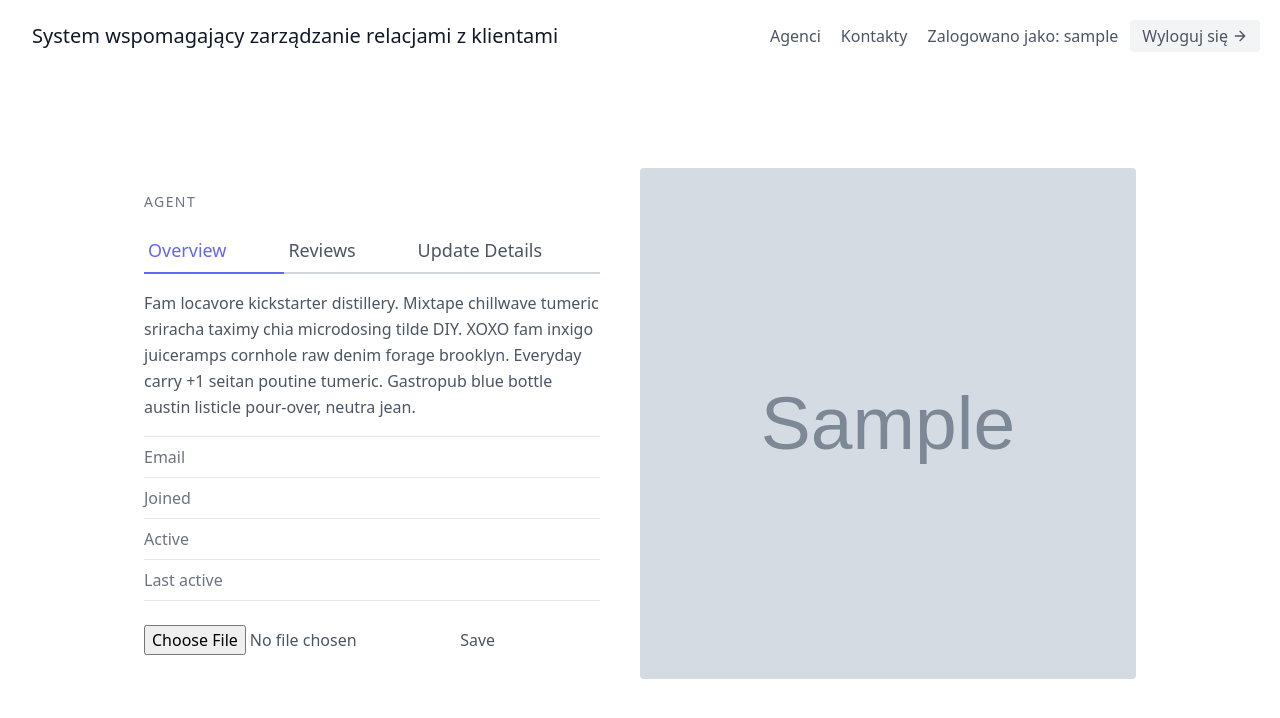
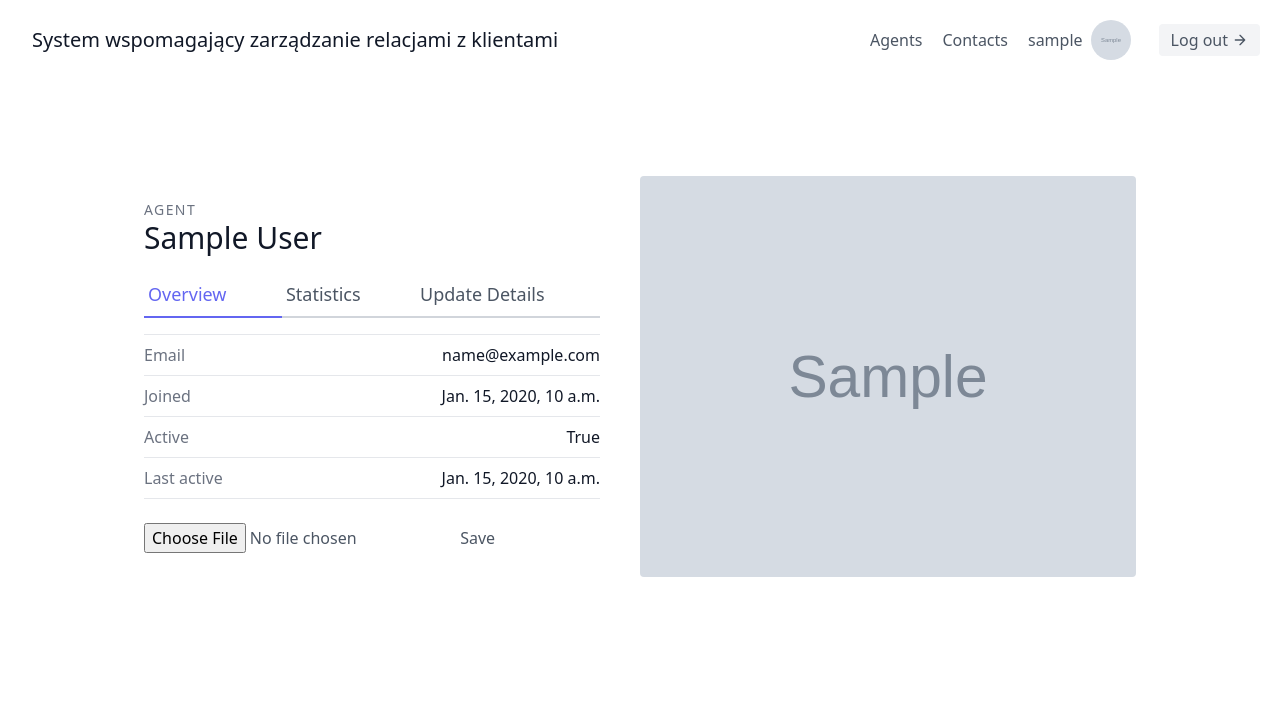
Before and after one commit to kubusbubu/CRM-system, a Django app: page /agents/1/ in a window 1280 px wide. Shown: the top 718 px of the page. Run offline with Django 3.2, Linux system fonts and the light colour scheme; a user stored in the database is signed in; tables that the repository leaves empty hold one stand-in row (values such as "Sample post"); grey boxes marked "Sample" are stand-in pictures; some libraries are stand-ins or nearby versions.

Commit message:
agents update fixed mistakes with pagination

```diff
--- a/agents/templates/agents/agent_detail.html
+++ b/agents/templates/agents/agent_detail.html
@@ -7,73 +7,57 @@
 <section class="text-gray-600 body-font overflow-hidden">
   <div class="container px-5 py-24 mx-auto">
     <div class="lg:w-4/5 mx-auto flex flex-wrap">
-
       <div class="lg:w-1/2 w-full lg:pr-10 lg:py-6 mb-6 lg:mb-0">
         <h2 class="text-sm title-font text-gray-500 tracking-widest">AGENT</h2>
         <h1 class="text-gray-900 text-3xl title-font font-medium mb-4">
-          {{agent.first_name}} {{agent.last_name}}
+          {{agent.user.first_name}} {{agent.user.last_name}}
         </h1>
         <div class="flex mb-4">
           <a
-            class="flex-grow text-indigo-500 border-b-2 border-indigo-500 py-2 text-lg px-1"
-          >Overview</a>
-          <a class="flex-grow border-b-2 border-gray-300 py-2 text-lg px-1"
-          >Reviews</a>
+            class="flex-grow text-indigo-500 border-b-2 border-indigo-500 py-2 text-lg px-1">
+            Overview
+          </a>
+          <a
+            href="{% url 'agents:agent-statistics' agent.pk %}"
+            class="flex-grow border-b-2 border-gray-300 py-2 text-lg px-1">
+            Statistics
+          </a>
           <a
             href="{% url 'agents:agent-update' agent.pk %}"
-            class="flex-grow border-b-2 border-gray-300 py-2 text-lg px-1"
-          >Update Details</a>
+            class="flex-grow border-b-2 border-gray-300 py-2 text-lg px-1">
+            Update Details
+          </a>
         </div>
-        <p class="leading-relaxed mb-4">
-          Fam locavore kickstarter distillery. Mixtape chillwave tumeric
-          sriracha taximy chia microdosing tilde DIY. XOXO fam inxigo juiceramps
-          cornhole raw denim forage brooklyn. Everyday carry +1 seitan poutine
-          tumeric. Gastropub blue bottle austin listicle pour-over, neutra jean.
-        </p>
         <div class="flex border-t border-gray-200 py-2">
           <span class="text-gray-500">Email</span>
-          <span class="ml-auto text-gray-900">{{agent.email}}</span>
+          <span class="ml-auto text-gray-900">{{agent.user.email}}</span>
         </div>
         <div class="flex border-t border-gray-200 py-2">
           <span class="text-gray-500">Joined</span>
-          <span class="ml-auto text-gray-900">{{agent.date_joined}}</span>
+          <span class="ml-auto text-gray-900">{{agent.user.date_joined}}</span>
         </div>
         <div class="flex border-t border-gray-200 py-2">
           <span class="text-gray-500">Active</span>
-          <span class="ml-auto text-gray-900">{{agent.is_active}}</span>
+          <span class="ml-auto text-gray-900">{{agent.user.is_active}}</span>
         </div>
         <div class="flex border-t border-b mb-6 border-gray-200 py-2">
           <span class="text-gray-500">Last active</span>
-          <span class="ml-auto text-gray-900">{{agent.last_login}}</span>
+          <span class="ml-auto text-gray-900">{{agent.user.last_login}}</span>
         </div>
         <div class="flex">
-          {% comment %} <form method="post" enctype="multipart/form-data" action="{% url 'agents:update-profile-picture' agent.pk %}">
-            {% csrf_token %}
-            {{ profile_picture_form.as_p }}
-            <button type="submit" class="rounded-full w-10 h-10 bg-gray-200 p-0 border-0 inline-flex items-center justify-center text-gray-500 ml-4">
-              <svg fill="currentColor" stroke-linecap="round" stroke-linejoin="round" stroke-width="2" class="w-5 h-5" viewBox="0 0 24 24">
-                <path d="M20.84 4.61a5.5 5.5 0 00-7.78 0L12 5.67l-1.06-1.06a5.5 5.5 0 00-7.78 7.78l1.06 1.06L12 21.23l7.78-7.78 1.06-1.06a5.5 5.5 0 000-7.78z"></path>
-              </svg>
-            </button>
-          </form> {% endcomment %}
           <form method="post" enctype="multipart/form-data" action="{% url 'agents:update-profile-picture' agent.pk %}">
               {% csrf_token %}
               {{ form|crispy }}
               {{ profile_picture_form.profile_picture }}
-
               <button type="submit">Save</button>
           </form>
         </div>
       </div>
-
       <img
           alt="ecommerce"
           class="lg:w-1/2 w-full lg:h-auto h-64 object-cover object-center rounded"
           src="{% if agent.user.userprofile.profile_picture %}{{ agent.user.userprofile.profile_picture.url }}{% else %}{% static 'Boss_baby.jpg' %}{% endif %}"
       />
-
-
-
     </div>
   </div>
 </section>
--- a/agents/urls.py
+++ b/agents/urls.py
@@ -1,5 +1,5 @@
 from django.urls import path
-from .views import AgentListView, AgentCreateView, AgentDetailView, AgentUpdateView, AgentDeleteView, update_profile_picture
+from .views import AgentListView, AgentCreateView, AgentDetailView, AgentUpdateView, AgentDeleteView, update_profile_picture, AgentStatisticsView
 
 app_name = 'agents'
 
@@ -10,4 +10,6 @@ urlpatterns = [
     path('<int:pk>/update/', AgentUpdateView.as_view(), name='agent-update'),
     path('<int:pk>/delete/', AgentDeleteView.as_view(), name='agent-delete'),
     path('<int:pk>/update-profile-picture/', update_profile_picture, name='update-profile-picture'),
+    path('<int:pk>/statistics/', AgentStatisticsView.as_view(), name='agent-statistics'),
+
 ]
--- a/agents/views.py
+++ b/agents/views.py
@@ -5,9 +5,36 @@ from django.shortcuts import reverse, redirect
 from leads.models import Agent
 from .forms import AgentModelForm, UserProfileUpdateForm
 from .mixins import OrganisorAndLoginRequiredMixin
+from django.contrib.auth.mixins import LoginRequiredMixin
+from django.shortcuts import render
+from django.views import View
+from leads.models import Lead, Agent # Import the Lead model from the leads app
+from django.db.models import Count
 
 
-class AgentListView(OrganisorAndLoginRequiredMixin, generic.ListView):
+class AgentStatisticsView(View):
+    template_name = 'agents/agent_statistics.html'
+
+    def get(self, request, pk):
+        agent = Agent.objects.get(pk=pk)
+
+        # Assuming you have a 'Category' model with 'name' field in your leads/models.py
+        categories = agent.organization.category_set.all()  # Retrieve all categories for the agent's organization
+
+        statistics = {}
+        for category in categories:
+            count = Lead.objects.filter(agent=agent, category=category).count()
+            statistics[category.name] = count
+
+        context = {
+            'agent': agent,
+            'statistics': statistics,
+        }
+
+        return render(request, self.template_name, context)
+
+
+class AgentListView(LoginRequiredMixin, generic.ListView):
     template_name = "agents/agent_list.html"
 
     def get_queryset(self):
@@ -40,17 +67,17 @@ class AgentCreateView(OrganisorAndLoginRequiredMixin, generic.CreateView):
         return super(AgentCreateView, self).form_valid(form)
 
 
-class AgentDetailView(OrganisorAndLoginRequiredMixin, generic.DetailView):
+class AgentDetailView(LoginRequiredMixin, generic.DetailView):
     template_name = "agents/agent_detail.html"
     context_object_name = "agent"
 
     def get_queryset(self):
-        organization = self.request.user.userprofile
+        organization = self.request.user.agent.organization
         return Agent.objects.filter(organization=organization)
 
     def get_context_data(self, **kwargs):
         context = super().get_context_data(**kwargs)
-        context['user_profile'] = self.request.user.userprofile
+        context['user_profile'] = self.request.user.agent.organization
 
         # Add the profile picture update form
         context['profile_picture_form'] = UserProfileUpdateForm(instance=context['user_profile'])
@@ -80,10 +107,8 @@ class UserProfileUpdateView(View):
 def update_profile_picture(request, pk):
     agent = Agent.objects.get(pk=pk)
     user_profile = agent.user.userprofile
-    print('Here in update')
     if request.method == 'POST':
         profile_picture_form = UserProfileUpdateForm(request.POST, request.FILES, instance=user_profile)
-        print('Post was sent')
         if profile_picture_form.is_valid():
             profile_picture_form.save()
 
@@ -91,7 +116,7 @@ def update_profile_picture(request, pk):
 
 
 
-class AgentUpdateView(OrganisorAndLoginRequiredMixin, generic.UpdateView):
+class AgentUpdateView(LoginRequiredMixin, generic.UpdateView):
     template_name = "agents/agent_update.html"
     form_class = AgentModelForm
 
@@ -99,7 +124,7 @@ class AgentUpdateView(OrganisorAndLoginRequiredMixin, generic.UpdateView):
         return reverse("agents:agent-list")
 
     def get_queryset(self):
-        organization = self.request.user.userprofile
+        organization = self.request.user.agent.organization
         return Agent.objects.filter(organization=organization)
 
 class AgentDeleteView(OrganisorAndLoginRequiredMixin, generic.DeleteView):
--- a/leads/templates/leads/lead_update.html
+++ b/leads/templates/leads/lead_update.html
@@ -5,9 +5,9 @@
 {% block content %}
 
 <section class="text-gray-600 body-font overflow-hidden">
-  <div class="container px-5 py-24 mx-auto">
-    <div class="lg:w-4/5 mx-auto flex flex-wrap">
-      <div class="lg:w-1/2 w-full lg:pr-10 lg:py-6 mb-6 lg:mb-0 mx-auto"> <!-- Added mx-auto class for horizontal centering -->
+  <div class="container px-2 py-24 mx-auto">
+    <div class="mx-auto flex flex-wrap">
+      <div class="lg:w-4/5 w-full lg:pr-5 mb-5 lg:mb-0 mx-auto">
         <h2 class="text-sm title-font text-gray-500 tracking-widest">LEAD</h2>
         <h1 class="text-gray-900 text-3xl title-font font-medium mb-4">
           {{lead.first_name}} {{lead.last_name}}
--- a/templates/navbar.html
+++ b/templates/navbar.html
@@ -25,24 +25,37 @@
       class="md:ml-auto flex flex-wrap items-center text-base justify-center"
     >
       {% if not request.user.is_authenticated %}
-      <a href="{% url 'signup' %}" class="mr-5 hover:text-gray-900">Dołącz</a>
+      <a href="{% url 'signup' %}" class="mr-5 hover:text-gray-900">Join</a>
       {% else %} {% if request.user.is_organisor %}
       <a href="{% url 'agents:agent-list' %}" class="mr-5 hover:text-gray-900"
-        >Agenci</a
+        >Agents</a
       >
       {% endif %}
       <a href="{% url 'leads:lead-list' %}" class="mr-5 hover:text-gray-900"
-        >Kontakty</a
-      >
+        >Contacts
+      </a>
+      {% comment %} <a href="{% url 'agents:agent-detail' agent.pk %}" class="mr-5 hover:text-gray-900"
+        >My profile</a> {% endcomment %}
+      {% if request.user.is_agent %}
+      <a href="{% url 'agents:agent-detail' request.user.agent.pk %}" class=" hover:text-gray-900">
+        {{request.user.username}}
+      </a>
+      {% if request.user.userprofile.profile_picture %}
+          <img src="{{ request.user.userprofile.profile_picture.url }}" alt="Profile" class="mr-4 w-10 h-10 ml-2 rounded-full">
+      {% endif %}
+      {% endif %}
       {% endif %}
     </nav>
-    {% if request.user.is_authenticated %}Zalogowano jako:
-    {{request.user.username}}
-    <a
-      href="{% url 'logout' %}"
-      class="ml-3 inline-flex items-center bg-gray-100 border-0 py-1 px-3 focus:outline-none hover:bg-gray-200 rounded text-base mt-4 md:mt-0"
+    {% if request.user.is_authenticated %}
+      {% comment %} Logged as: {{request.user.username}} {% endcomment %}
+      <form method="post" action="{% url 'logout' %}" class="ml-3 inline-flex items-center">
+        {% csrf_token %}
+        <input type="hidden" name="next" value="{% url 'landing-page' %}">
+        <button
+          type="submit"
+          class="inline-flex items-center bg-gray-100 border-0 py-1 px-3 focus:outline-none hover:bg-gray-200 rounded text-base mt-4 md:mt-0"
         >
-      Wyloguj się
+          Log out
           <svg
             fill="none"
             stroke="currentColor"
@@ -54,13 +67,14 @@
           >
             <path d="M5 12h14M12 5l7 7-7 7"></path>
           </svg>
-    </a>
+        </button>
+      </form>
     {% else %}
       <a
         href="{% url 'login' %}"
         class="inline-flex items-center bg-gray-100 border-0 py-1 px-3 focus:outline-none hover:bg-gray-200 rounded text-base mt-4 md:mt-0"
       >
-      Zaloguj się
+        Log in
         <svg
           fill="none"
           stroke="currentColor"
```
Also changed, not shown: agents/templates/agents/agent_list.html (+16 -22 lines), agents/templates/agents/agent_statistics.html (added, +54 -0 lines), agents/templates/agents/agent_update.html (+16 -10 lines), leads/models.py (+15 -1 lines), leads/templates/leads/lead_detail.html (+5 -10 lines), leads/views.py (+12 -0 lines), media/profile_pics/Big_guy_drinks__b5eb7af8-605f-4c07-b220-48a7f92c923e.png (added), 1 other file. Lines whose indentation alone changed are shown as unchanged.
